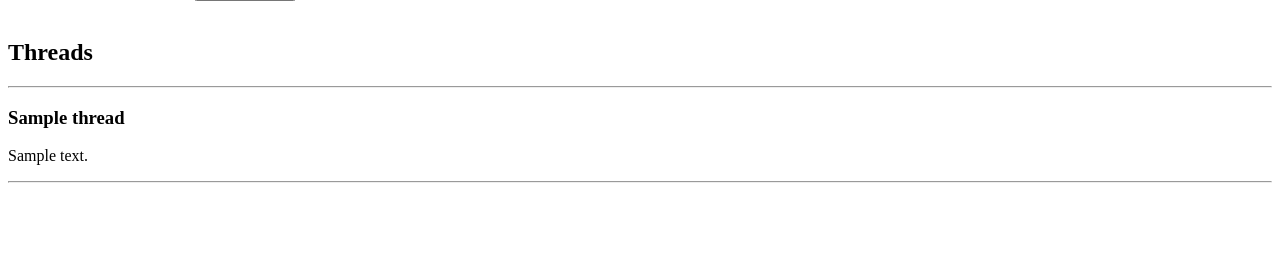
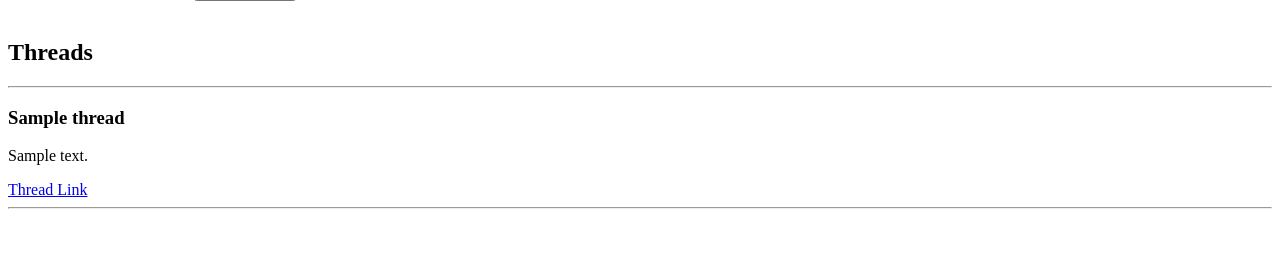
Before and after one commit to Leomb-coder/my_forum, a Flask app: page /forum/1 in a window 1280 px wide. Shown: the part 426-702 px from the top of the page. Run offline with Flask 3, Linux system fonts and the light colour scheme; the visitor is signed in with stand-in values (Sample User, id 1); grey boxes marked "Sample" are stand-in pictures; a database or web service that is not in the repository returns one stand-in record (values such as "Sample title"); some libraries are stand-ins or nearby versions.

Commit message:
Working thread system

```diff
--- a/app.py
+++ b/app.py
@@ -5,9 +5,8 @@ from flask import Flask, render_template, session, request
 
 from controllers.user_controller import get_user_by_id, get_all_users
 from controllers.forum_controller import get_forum_by_slug, get_all_forums
-from controllers.thread_controller import get_threads_by_forum_id
 
-from routes import auth_bp, user_bp, admin_bp, threads_bp
+from routes import auth_bp, user_bp, admin_bp, forum_bp
 
 app = Flask(__name__)
 app.secret_key = os.getenv('SECRET_KEY')
@@ -16,7 +15,7 @@ app.secret_key = os.getenv('SECRET_KEY')
 app.register_blueprint(auth_bp, url_prefix='/api/auth/')
 app.register_blueprint(user_bp, url_prefix='/api/user/')
 app.register_blueprint(admin_bp, url_prefix='/api/admin')
-app.register_blueprint(threads_bp, url_prefix='/api/forum')
+app.register_blueprint(forum_bp, url_prefix='/forum')
 
 # Template Routes
 @app.route('/')
@@ -35,21 +34,6 @@ def home():
 def forums():
     all_forums = get_all_forums()
     return render_template('forums.html', forums=all_forums)
-
-@app.route('/forum/<string:slug>')
-@login_required
-def forum(slug):
-    current_forum = get_forum_by_slug(slug)
-    user = get_user_by_id(session['user_id'])
-    threads = get_threads_by_forum_id(current_forum['id'])
-
-    if current_forum is None:
-        return {
-            'success' : False,
-            'message' : 'Forum not found'
-        }, 404
-
-    return render_template('forum.html', user=user, get_user=get_user_by_id, forum=current_forum, threads=threads)
 
 @app.route('/profile')
 @login_required
--- a/controllers/thread_controller.py
+++ b/controllers/thread_controller.py
@@ -1,6 +1,24 @@
 from psycopg2.extras import RealDictCursor
 import re
 from db import get_connection
+
+def get_thread_by_id(thread_id):
+    try:
+        conn = get_connection()
+        cursor = conn.cursor(cursor_factory=RealDictCursor)
+        cursor.execute('''SELECT * FROM threads WHERE id = %s''', (thread_id,))
+        thread = cursor.fetchone()
+
+        return thread
+
+    except Exception:
+        raise
+
+    finally:
+        if 'cursor' in locals():
+            cursor.close()
+        if 'conn' in locals():
+            conn.close()
 
 def get_threads_by_forum_id(forum_id):
     try:
--- a/routes/__init__.py
+++ b/routes/__init__.py
@@ -1,4 +1,4 @@
 from .auth_endpoints import auth_bp
 from .user_endpoints import user_bp
 from .admin_endpoints import admin_bp
-from .threads_endpoints import threads_bp
+from .forum_endpoints import forum_bp
--- /dev/null
+++ b/routes/forum_endpoints.py
@@ -0,0 +1,74 @@
+from flask import Blueprint, request, session, render_template
+from controllers.forum_controller import get_forum_by_slug
+from controllers.thread_controller import create_thread, create_slug
+from decorators import login_required
+
+from controllers.user_controller import get_user_by_id
+from controllers.thread_controller import get_threads_by_forum_id, get_thread_by_id
+
+forum_bp = Blueprint('forum_routes', __name__)
+
+# Open Forum by Slug
+@forum_bp.route('/<string:slug>')
+@login_required
+def forum(slug):
+    current_forum = get_forum_by_slug(slug)
+    user = get_user_by_id(session['user_id'])
+    threads = get_threads_by_forum_id(current_forum['id'])
+
+    if current_forum is None:
+        return {
+            'success' : False,
+            'message' : 'Forum not found'
+        }, 404
+
+    return render_template('forum.html', user=user, get_user=get_user_by_id, forum=current_forum, threads=threads)
+
+# Open Thread in /id/slug
+@forum_bp.route('<string:forum_slug>/<int:thread_id>/<string:thread_slug>')
+def thread(forum_slug, thread_id, thread_slug):
+    try:
+        current_thread = get_thread_by_id(thread_id)
+
+        return render_template('thread.html', thread=current_thread, get_user=get_user_by_id)
+
+    except Exception as e:
+        print(e)
+
+        return {
+            'success': False,
+            'message': 'Internal server error'
+        }, 500
+
+# Create Thread by Forum Slug
+@forum_bp.route('/<string:slug>/create_thread', methods=['POST'])
+def create_thread_route(slug):
+    try:
+        current_forum = get_forum_by_slug(slug)
+        current_forum_id = current_forum['id']
+        data = request.get_json()
+        title = data.get('thread-title')
+        thread_slug = create_slug(title)
+        content = data.get('thread-content')
+
+        created_thread = create_thread(current_forum_id, session['user_id'], title, thread_slug, content)
+
+        if created_thread is None:
+            return {
+                'success' : False,
+                'message' : 'Thread was not found'
+            }, 404
+
+        return {
+            'success' : True,
+            'message' : 'Thread created',
+            'data' : created_thread
+        }, 201
+
+    except Exception as e:
+        print(e)
+
+        return {
+            'success': False,
+            'message': 'Internal server error'
+        }, 500
--- a/templates/forum.html
+++ b/templates/forum.html
@@ -29,6 +29,11 @@
             <div>
                 <h3>{{ thread.title }}</h3>
                 <p>{{ thread.content }}</p>
+                <a href="{{ url_for('forum_routes.thread',
+                            forum_slug=forum.slug,
+                            thread_id=thread.id,
+                            thread_slug=thread.slug
+                        ) }}">Thread Link</a>
             </div>
             <hr>
         {% endfor %}
```
Also changed, not shown: routes/threads_endpoints.py (deleted, +0 -37 lines), templates/thread.html (added, +13 -0 lines).
